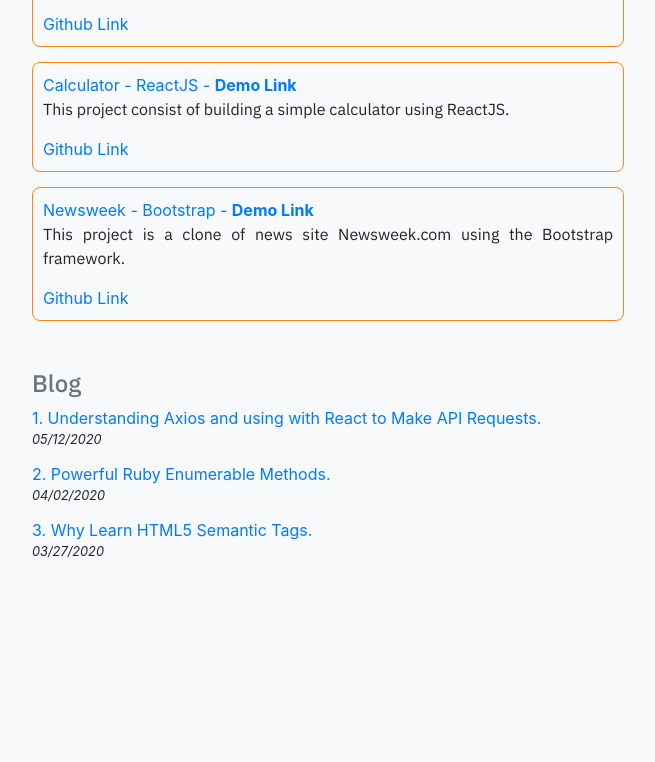
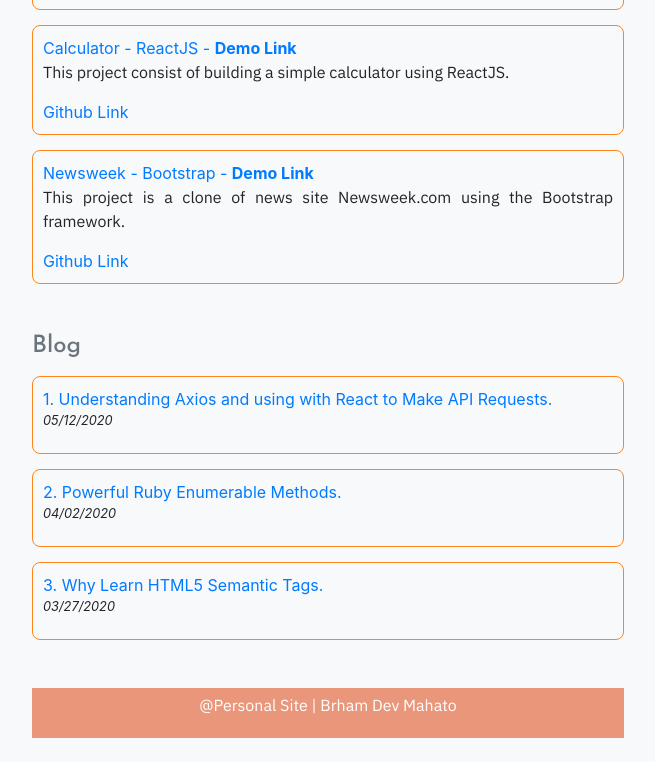
Before and after one commit to dev1980/portfolio, a plain HTML site: page index.html in a window 1280 px wide. Shown: the part 1103-1865 px from the top of the page, without its empty margins (312-967 px from the left). Before the commit the page ends 1736 px from the top, so only its background shows below. Drawn offline with nearby package versions, Linux system fonts and the light colour scheme.

Commit message:
added border to the blog

```diff
--- a/css/style.css
+++ b/css/style.css
@@ -1,4 +1,5 @@
 @import url("https://fonts.googleapis.com/css2?family=IBM+Plex+Sans:wght@400;500;600;700&display=swap");
+@import url('https://fonts.googleapis.com/css2?family=Josefin+Sans:wght@500;600;700&display=swap');
 section {
   overflow: hidden;
   margin-bottom: 2rem;
@@ -29,8 +30,8 @@ blockquote p,
 .display-2,
 .display-3,
 .display-4 {
-  font-family: "IBM Plex Sans", sans-serif;
-  font-weight: 700;
+  font-family: 'Josefin Sans', sans-serif;
+  font-weight: 600;
 }
 #main p {
   font-family: "IBM Plex Sans", sans-serif;
@@ -120,8 +121,26 @@ ul li {
   padding: 10px;
   margin: 15px 0px 15px 0px;
 }
+#blog li {
+  border: 1px solid #ff851b;
+  border-radius: 8px;
+  padding: 10px;
+  margin: 15px 0px 15px 0px;
+}
 #blog small {
   display: block;
   font-style: italic;
   margin-bottom: 0.8rem;
 }
+
+footer{
+  padding: 5px;
+  background-color: DarkSalmon;
+  color: white;
+}
+
+footer p {
+  text-align: center !important;
+  font-family: 'Josefin Sans', sans-serif;
+  font-weight: 500;
+}
--- a/index.html
+++ b/index.html
@@ -41,7 +41,7 @@
               height="180"
             />
 
-            <h1 class="h3">Brham Dev Mahato</h1>
+            <h1 class="h3 pt-3">Brham Dev Mahato</h1>
             <p class="text-light">
               Fullstack Developer
             </p>
@@ -92,11 +92,16 @@
 
         <div class="col-md-6 m-md-auto p-4" id="main">
           <section id="history">
-            <h2 class="h4 text-secondary">About Me</h2>
-
             <div class="employment">
               <div class="employment-header">
                 <h2>Junior Full-stack developer</h2>
+                <p>
+                  <a
+                    href="https://drive.google.com/file/d/17WdUhmGgeIpArnEg4SK-fml0dpmZrbit/view"
+                    target="_blank"
+                    >Download Resume</a
+                  >
+                </p>
                 <p>
                   Performance-driven and motivated Full-Stack Developer:
                   Ruby/Rails/Javascript/React. <br />
@@ -122,13 +127,7 @@
                   better every day.
                 </p>
 
-                <p>
-                  <a
-                    href="https://drive.google.com/file/d/17WdUhmGgeIpArnEg4SK-fml0dpmZrbit/view"
-                    target="_blank"
-                    >Download Resume</a
-                  >
-                </p>
+                <p></p>
               </div>
             </div>
           </section>
@@ -274,6 +273,9 @@
               </li>
             </ul>
           </section>
+          <footer>
+            <p>@Personal Site | Brham Dev Mahato</p>
+          </footer>
         </div>
       </div>
     </div>
```
Also changed, not shown: js/portfolio.js (line endings or trailing spaces).
